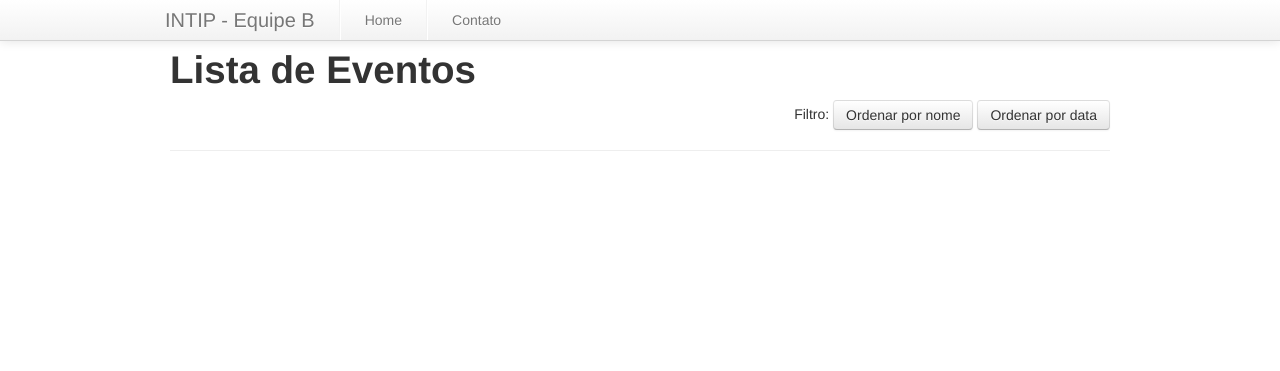
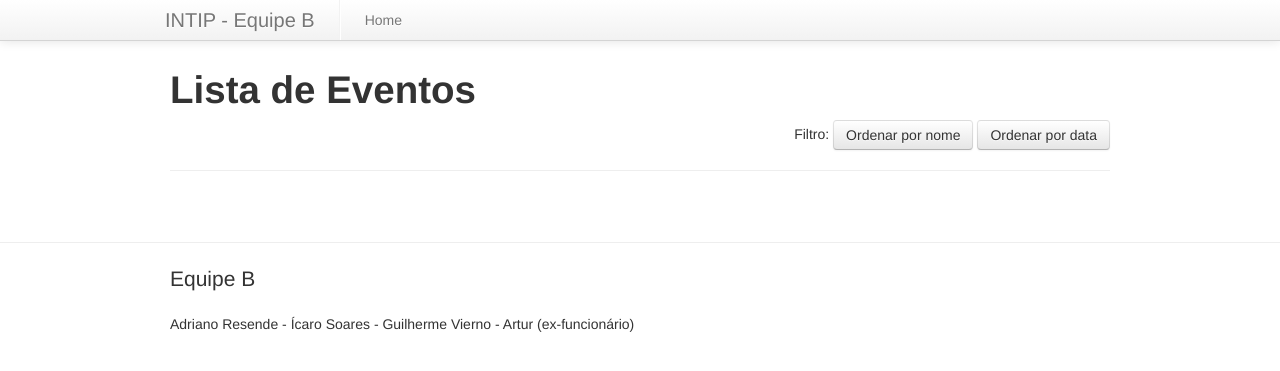
Before and after one commit to intip/Equipe-B, a Django app: template equipeb/equipeb/core/templates/index.html in a window 1280 px wide. Shown: the top 371 px of the page. Run offline with Django 3.2, Linux system fonts and the light colour scheme; the template is opened without the code that fills it, so the values that code supplies are empty; parts of the project's set-up code (start-up, migrations or seed data) failed here and were passed over; some libraries are stand-ins or nearby versions.

Commit message:
Arruma template

```diff
--- a/equipeb/css/estilos.css
+++ b/equipeb/css/estilos.css
@@ -1,3 +1,3 @@
-body > .container {margin-top:40px;}
+body > .container {margin-top:60px}
 .dl-horizontal dt {width:105px}
 .dl-horizontal dd {margin-left:117px}
--- a/equipeb/equipeb/core/static/css/estilos.css
+++ b/equipeb/equipeb/core/static/css/estilos.css
@@ -1,3 +1,4 @@
-body > .container {margin-top:40px;}
+body > .container {margin-top:60px; margin-bottom: 50px}
+footer {margin-bottom: 50px}
 .dl-horizontal dt {width:105px}
 .dl-horizontal dd {margin-left:117px}
--- a/equipeb/equipeb/core/templates/base.html
+++ b/equipeb/equipeb/core/templates/base.html
@@ -25,10 +25,6 @@
                 <li>
                     <a href="/">Home</a>
                 </li>
-                <li class="divider-vertical"></li>
-                <li>
-                    <a href="/">Contato</a>
-                </li>
             </ul>
         </div>
       </div>
@@ -39,6 +35,19 @@
         {% endblock %}
     </div>
 
+    <hr>
+
+    <footer>
+        <div class="container">
+            <p class="lead">
+                Equipe B
+            </p>
+            <p>
+                Adriano Resende - Ícaro Soares - Guilherme Vierno - Artur (ex-funcionário)
+            </p>
+        </div>
+    </footer>
+
     <script src="http://ajax.googleapis.com/ajax/libs/jquery/1.9.1/jquery.min.js"></script>
     <script src="{{ STATIC_URL }}/js/bootstrap.min.js"></script>
 
--- a/equipeb/equipeb/core/templates/index.html
+++ b/equipeb/equipeb/core/templates/index.html
@@ -3,7 +3,7 @@
 {% block content %}
 <div class="row">
     <div class="span12">
-        <section>
+        <section class="">
 
             <h1>Lista de Eventos</h1>
 
@@ -17,19 +17,25 @@
 
             <hr>
 
+            {% for evento in eventos %}
             <div class="row-fluid">
-                {% for evento in eventos %}
-                <article class="span4 thumbnail">
+                <article class="span12 thumbnail">
+
                     <a href="/evento/{{ evento.id }}">
                         <header>
                             <h2>{{ evento.nome }}</h2>
                         </header>
-
-                        {% if evento.imagem %}
-                        <img src="{{ MEDIA_URL }}{{ evento.imagem }}" alt="{{ evento.nome }}" />
-                        {% endif %}
                     </a>
 
+                    <div class="row-fluid">
+                    {% if evento.imagem %}
+                        <div class="span2">
+                            <img src="{{ MEDIA_URL }}{{ evento.imagem }}" alt="{{ evento.nome }}" />
+                        </div>
+                        <div class="span10">
+                    {% else %}
+                        <div class="span12">
+                    {% endif %}
                             <dl class="dl-horizontal">
                                 <dt>Data <i class="icon-calendar"></i></dt>
                                 <dd>{{ evento.data|date:"d/m/y"}}</dd>
@@ -42,11 +48,15 @@
                             <a href="/evento/{{ evento.id }}">
                                 <span class="btn pull-right btn-primary"><i class="icon-plus icon-white"></i> Veja mais detalhe</span>
                             </a>
+                        </div>
+                    </div>
 
-                    </a>
                 </article>
+            </div>
+
+            <p></p>
+
             {% endfor %}
-            </div>
 
         </section>
     </div>
```
Also changed, not shown: equipeb/equipeb/core/templates/evento.html (+19 -9 lines), equipeb/equipeb/core/templates/subscription_form.html (+9 -2 lines). Lines whose indentation alone changed are shown as unchanged.
